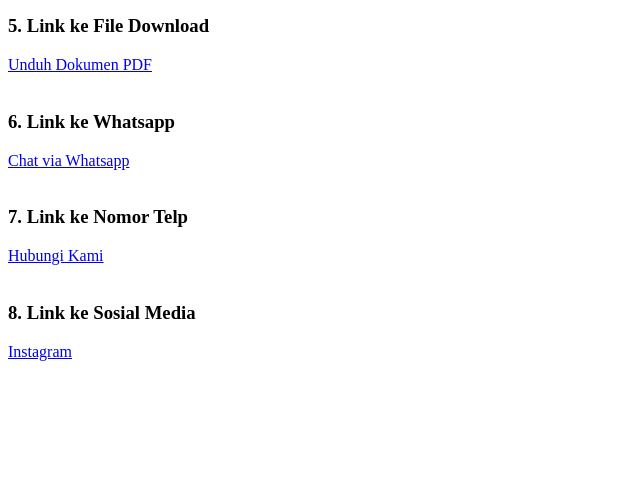
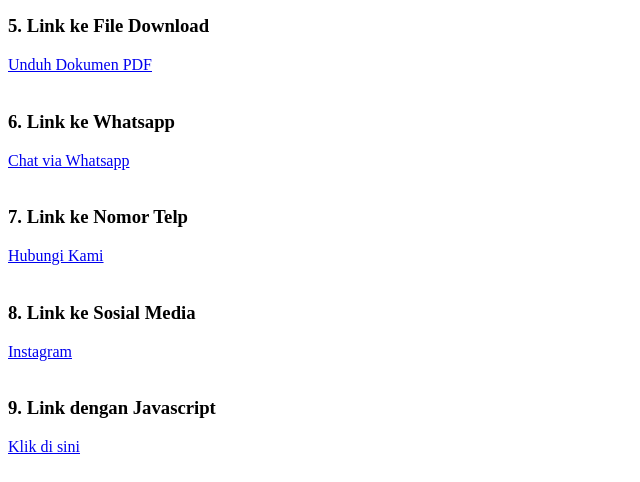
Before and after one commit to rayhan-18/1124160206-html-Meet5, a plain HTML site: page index.html in a window 1280 px wide. Shown: the part 752-1234 px from the top of the page, without its empty margins (0-640 px from the left). Before the commit the page ends 1139 px from the top, so only its background shows below. Drawn offline with Linux system fonts and the light colour scheme.

Commit message:
link dengan Javascript

```diff
--- a/index.html
+++ b/index.html
@@ -46,5 +46,10 @@
     <h3>8. Link ke Sosial Media</h3>
     <a href="https://www.instagram.com/ryhnnnn_18?igsh=cm42bmV0bHBzY3d1" target="_blank">Instagram</a>
     <br><br>
+
+    <h3>9. Link dengan Javascript</h3>
+    <a href="javascript:void(0)" onclick="alert('Halo, pesan ini JavaScript!')"> Klik di sini</a>
+    <br><br>
+
 </body>
 </html>
```
